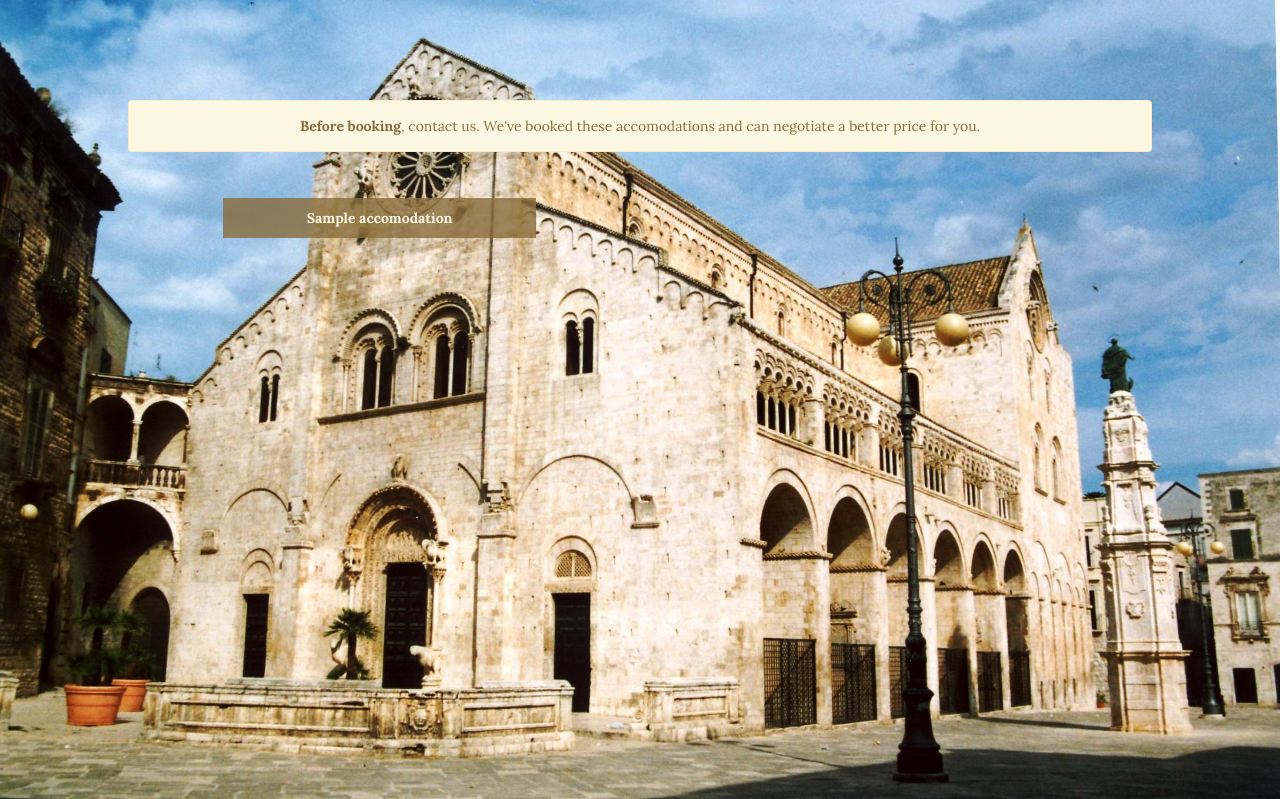
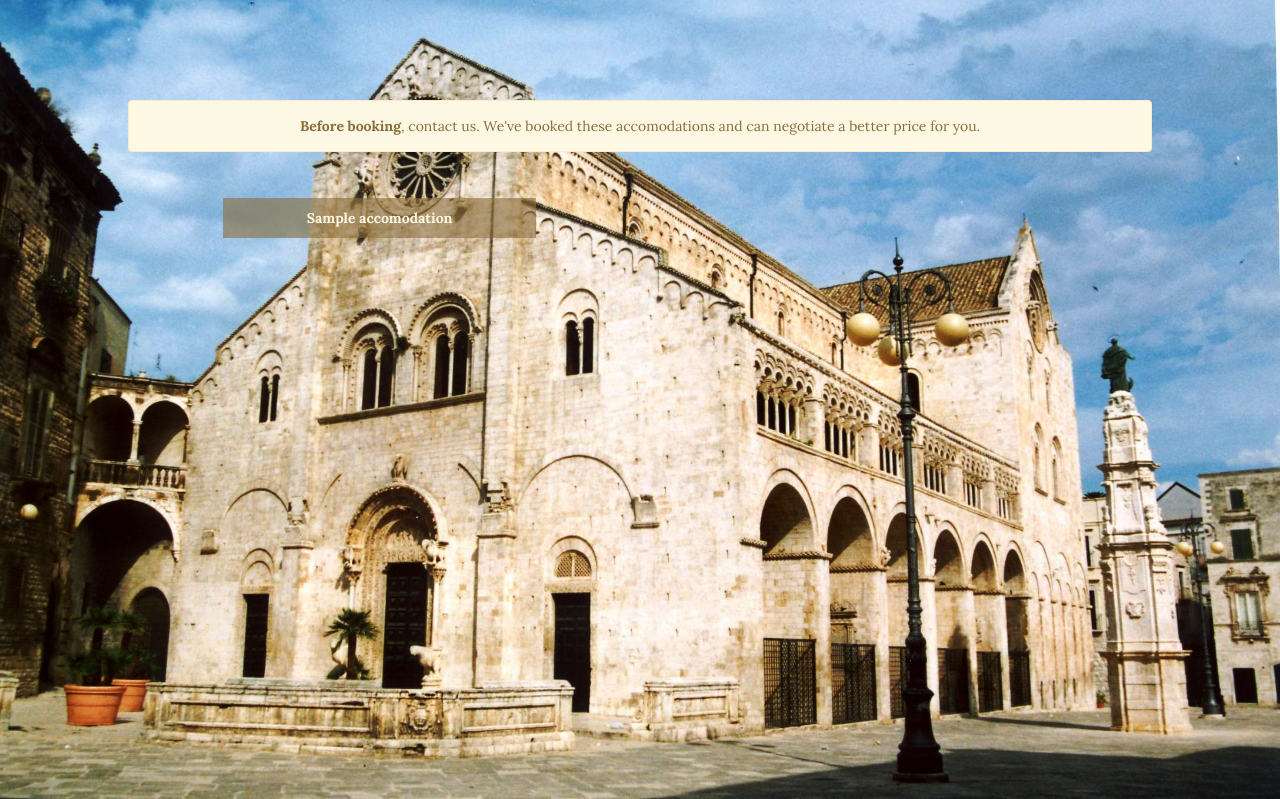
Before and after one commit to j1fig/wedding, a Django app: page / in a window 1280 px wide. Shown: the part 1600-2399 px from the top of the page. Run offline with Django 3.2, Linux system fonts and the light colour scheme; tables that the repository leaves empty hold one stand-in row (values such as "Sample post"); parts of the project's set-up code (start-up, migrations or seed data) failed here and were passed over; some libraries are stand-ins or nearby versions.

Commit message:
fixed accomodation background alpha

```diff
--- a/home/static/home/css/home.css
+++ b/home/static/home/css/home.css
@@ -138,7 +138,7 @@ section .row {
 
 .accomodation {
     margin-bottom: 1%;
-    background: rgba(138, 109, 59, 0.8);
+    background: rgba(138, 109, 59, 0.6);
 }
 
 .accomodation p {
```
